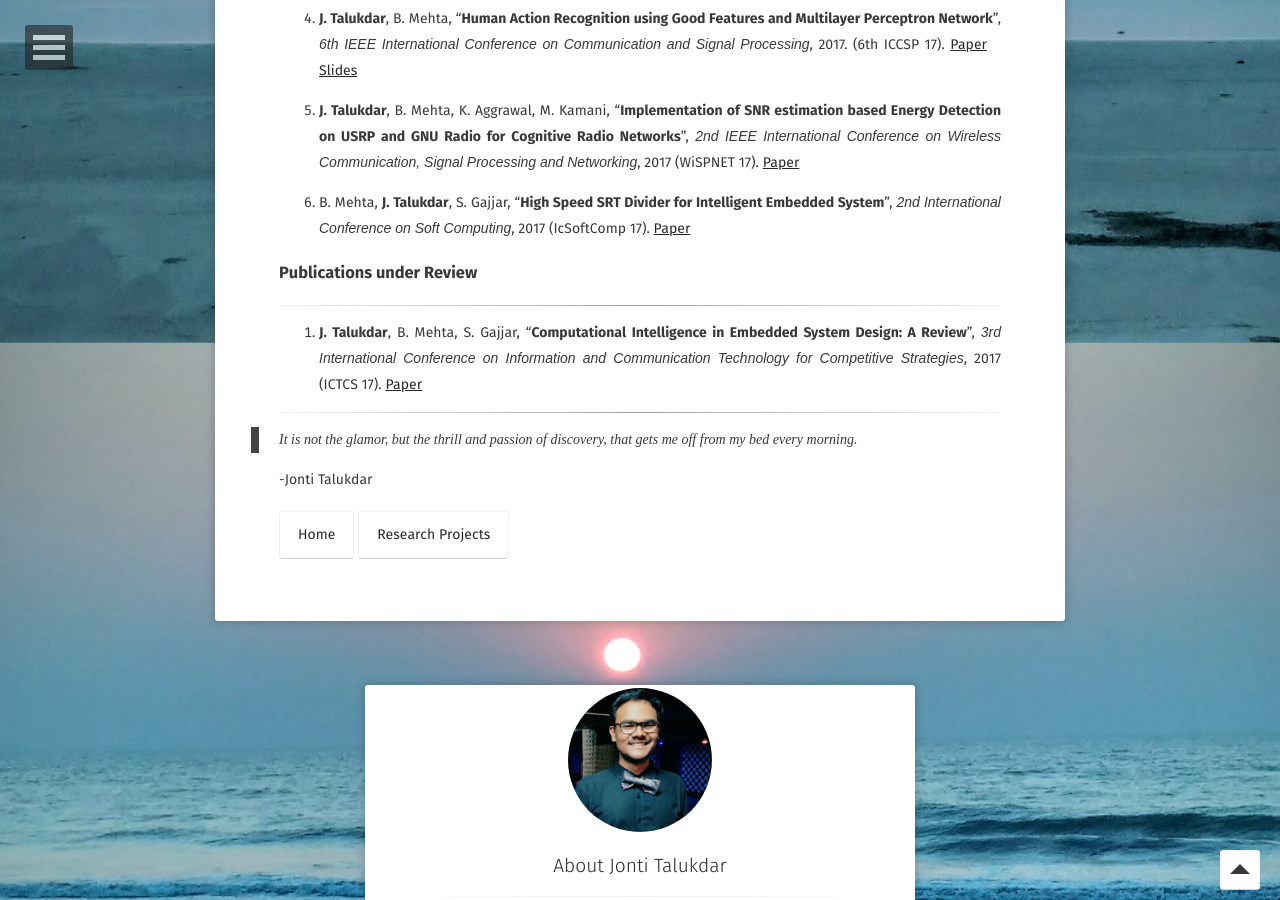
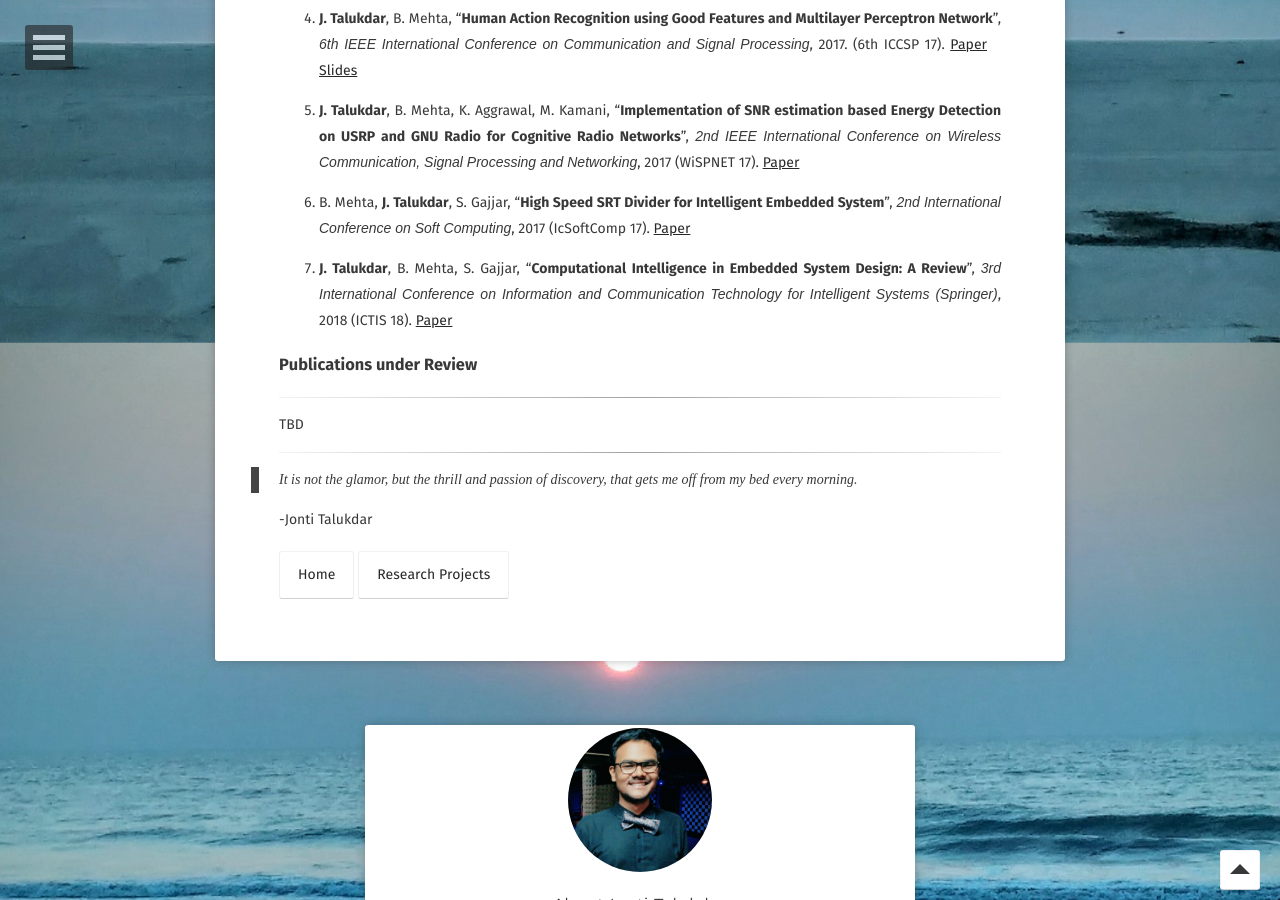
Before and after one commit to jontitalukdar/jontitalukdar.github.io_x, a Jekyll site: the page built from publications.md, in a window 1280 px wide and 900 px high, scrolled down 621 px. Built offline with Jekyll 4.4.1, drawn with Linux system fonts in a browser that asks for light colours; some web fonts are replaced; comment, search, counter and statistics services are not loaded.

Commit message:
Update publications.md

```diff
--- a/publications.md
+++ b/publications.md
@@ -16,9 +16,11 @@ title: "Publications"
 
 6. B. Mehta, **J. Talukdar**, S. Gajjar, "**High Speed SRT Divider for Intelligent Embedded System**", *2nd International Conference on Soft Computing*, 2017 (IcSoftComp 17). [Paper](assets/srt.pdf){:target="_blank"}&emsp;
 
+7. **J. Talukdar**, B. Mehta, S. Gajjar, "**Computational Intelligence in Embedded System Design: A Review**", *3rd International Conference on Information and Communication Technology for Intelligent Systems (Springer)*, 2018 (ICTIS 18). [Paper](https://drive.google.com/file/d/0ByGq26nUw_7FY1JRUGlPOWQ1dWtMcHdJcm1STFZqYVpFRk84/edit){:target="_blank"}&emsp;
+
 ### Publications under Review
 ***
-1. **J. Talukdar**, B. Mehta, S. Gajjar, "**Computational Intelligence in Embedded System Design: A Review**", *3rd International Conference on Information and Communication Technology for Competitive Strategies*, 2017 (ICTCS 17). [Paper](https://drive.google.com/file/d/0ByGq26nUw_7FY1JRUGlPOWQ1dWtMcHdJcm1STFZqYVpFRk84/edit){:target="_blank"}&emsp;
+TBD
 
 ***
 
```
